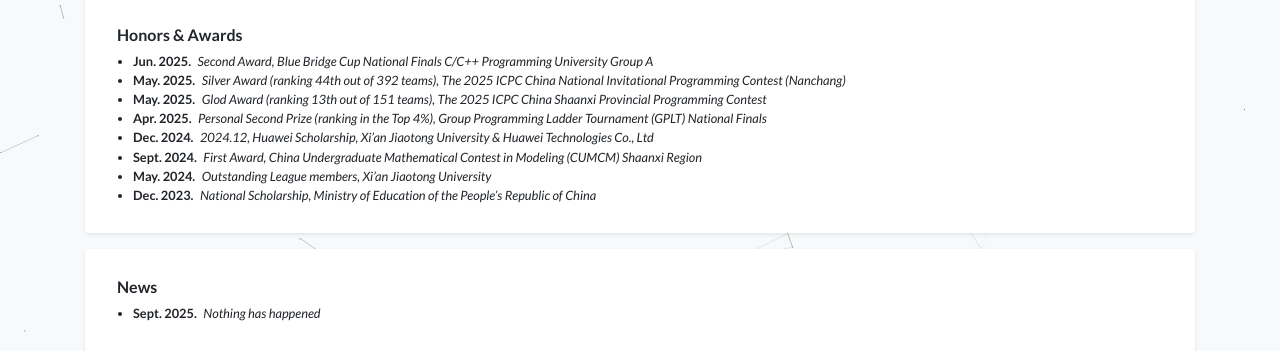
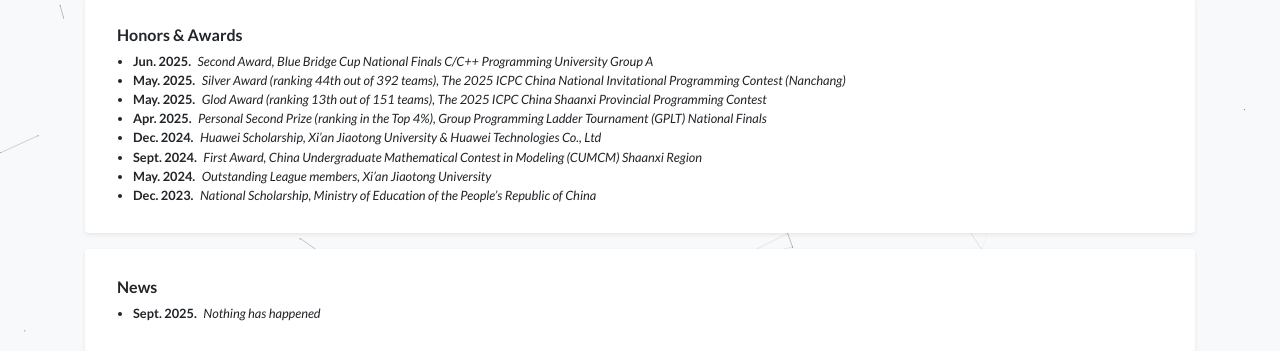
Before and after one commit to Lin-Shengxiang/Lin-Shengxiang.github.io, a Jekyll site: the page built from index.html, in a window 1280 px wide and 900 px high, scrolled down 677 px. Shown: the part 131-482 px from the top of the window. Built offline with Jekyll 4.4.1, drawn with Linux system fonts in a browser that asks for light colours; a style sheet for code colours, icons or effects is not loaded.

Commit message:
Update profile.yml

```diff
--- a/_data/profile.yml
+++ b/_data/profile.yml
@@ -67,7 +67,7 @@ awards:
   date: May. 2025
 - name: Personal Second Prize (ranking in the Top 4%), Group Programming Ladder Tournament (GPLT) National Finals
   date: Apr. 2025
-- name: 2024.12, Huawei Scholarship, Xi’an Jiaotong University & Huawei Technologies Co., Ltd
+- name: Huawei Scholarship, Xi’an Jiaotong University & Huawei Technologies Co., Ltd
   date: Dec. 2024
 - name: First Award, China Undergraduate Mathematical Contest in Modeling (CUMCM) Shaanxi Region
   date: Sept. 2024
```
